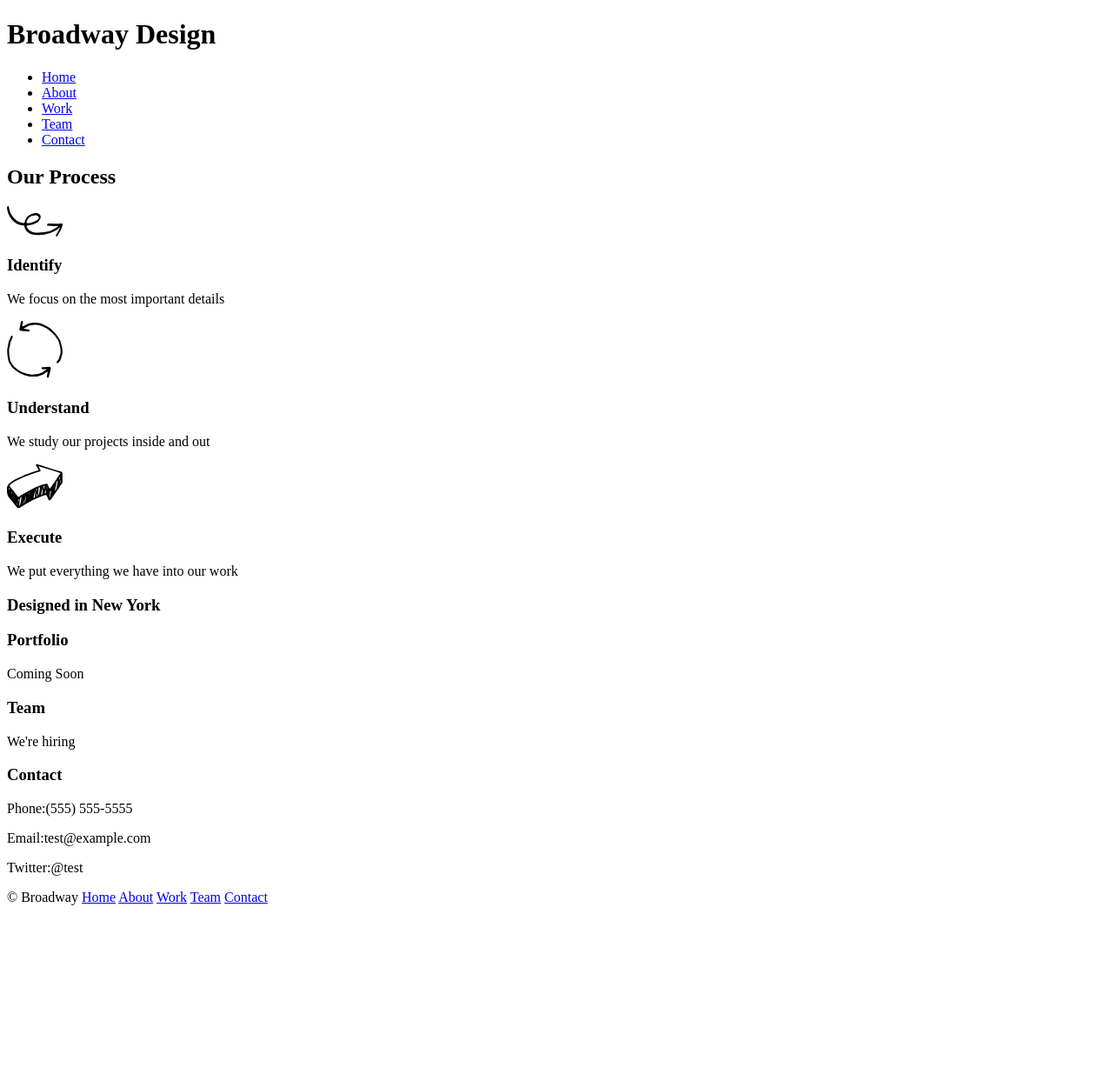
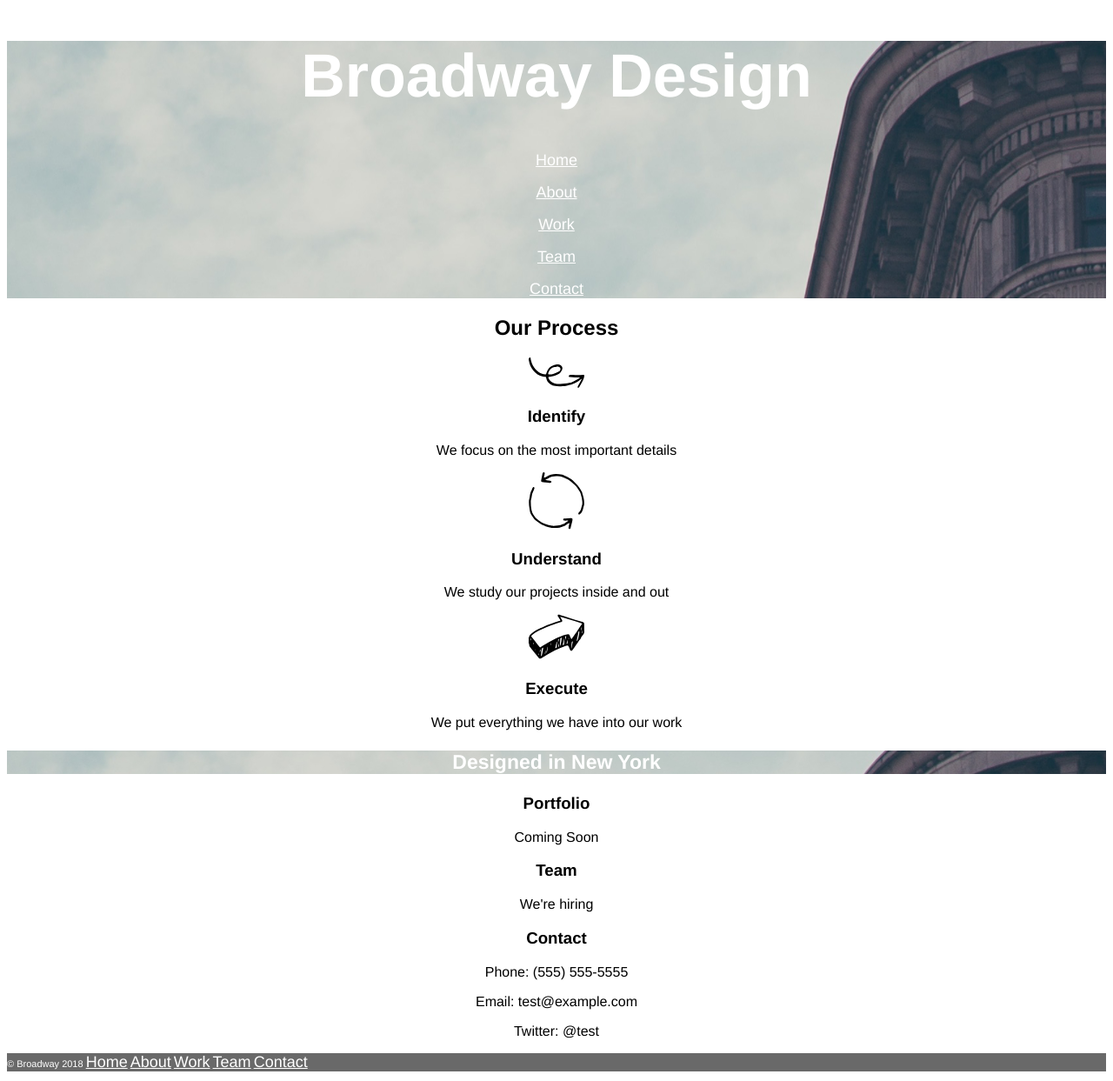
Before and after one commit to Rpadia90/broadway, a plain HTML site: page index.html in a window 1280 px wide. Shown: the whole page at 87% size. Before the commit the page ends 1057 px from the top, so only its background shows below. Drawn offline with Linux system fonts and the light colour scheme.

Commit message:
Everything Else

```diff
--- a/index.html
+++ b/index.html
@@ -1,22 +1,21 @@
 <!DOCTYPE html>
 <html lang="en" dir="ltr">
   <head>
-    <link rel="stylesheet" type="text/css" href="./resources/stlye.css">
+    <link rel="stylesheet" type="text/css" href="./resources/style.css">
     <meta charset="utf-8">
     <title>Broadway</title>
   </head>
   <body>
 
     <!-- Header -->
-
-    <h1>Broadway Design</h1>
-    <ul>
-      <li><a href="#">Home</a></li>
-      <li><a href="#">About</a></li>
-      <li><a href="#">Work</a></li>
-      <li><a href="#">Team</a></li>
-      <li><a href="#">Contact</a></li>
-    </ul>
+  <div class="header">
+    <h1 class="main">Broadway Design</h1>
+    <p class="toplink"><a href="#">Home</a></p>
+    <p class="toplink"><a href="#">About</a></p>
+    <p class="toplink"><a href="#">Work</a></p>
+    <p class="toplink"><a href="#">Team</a></p>
+    <p class="toplink"><a href="#">Contact</a></p>
+  </div>
 
     <!-- Our Process -->
 
@@ -35,17 +34,17 @@
 
     <h3 class="Designed">Designed in New York</h3>
     <h3 class="process">Portfolio</h3>
-    <p>Coming Soon</p>
+    <p class="middletext">Coming Soon</p>
     <h3 class="process">Team</h3>
-    <p>We're hiring</p>
+    <p class="middletext">We're hiring</p>
     <h3 class="process">Contact</h3>
-    <p>Phone:(555) 555-5555</p>
-    <p>Email:test@example.com</p>
-    <p>Twitter:@test</p>
+    <p>Phone: (555) 555-5555</p>
+    <p>Email: test@example.com</p>
+    <p>Twitter: @test</p>
 
     <!-- Bottom Bar -->
-
-    <p>&copy Broadway <a href="#">Home</a> <a href="#">About</a> <a href="#">Work</a> <a href="#">Team</a> <a href="#">Contact</a> </p>
-
+  <div class="bot">
+    <p class="bottombar">&copy Broadway 2018 <span class=links><a href="#">Home</a> <a href="#">About</a> <a href="#">Work</a> <a href="#">Team</a> <a href="#">Contact</a></p>
+  </div>
   </body>
 </html>
--- a/resources/style.css
+++ b/resources/style.css
@@ -0,0 +1,53 @@
+html {
+  font-family: Helvetica;
+}
+
+.header {
+  text-align: center;
+  background-image: url(images/the-flatiron-building.png);
+  color: white;
+}
+
+h1.main {
+  font-size: 70px;
+  font-weight: bold;
+}
+
+p.toplink a {
+  font-size: 18px;
+  color: white;
+}
+
+h2, h3 {
+  text-align: center;
+}
+
+.pics {
+  text-align: center;
+}
+
+p {
+  text-align: center;
+}
+
+h3.Designed {
+  background-image: url(images/the-flatiron-building.png);
+  font-size: 23px;
+  font-weight: bold;
+  color: white;
+}
+
+.bot p{
+  background-color: dimgray;
+  text-align: left;
+}
+
+p.bottombar {
+  font-size: 11px;
+  color: white;
+}
+
+p.bottombar span.links a {
+  color: white;
+  font-size: 18px;
+}
```
Also changed, not shown: resources/images/the-flatiron-building.png (added), 1 other file.
